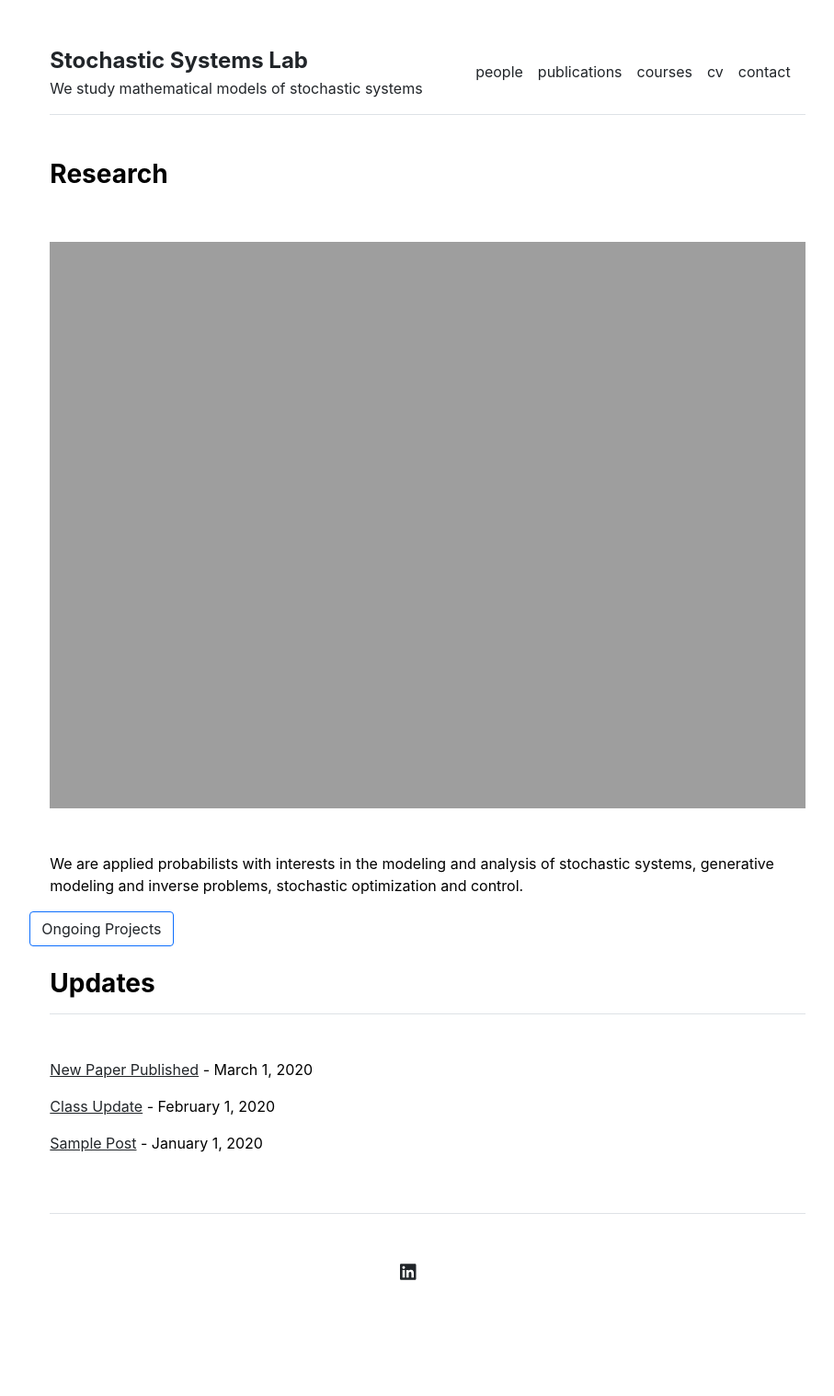
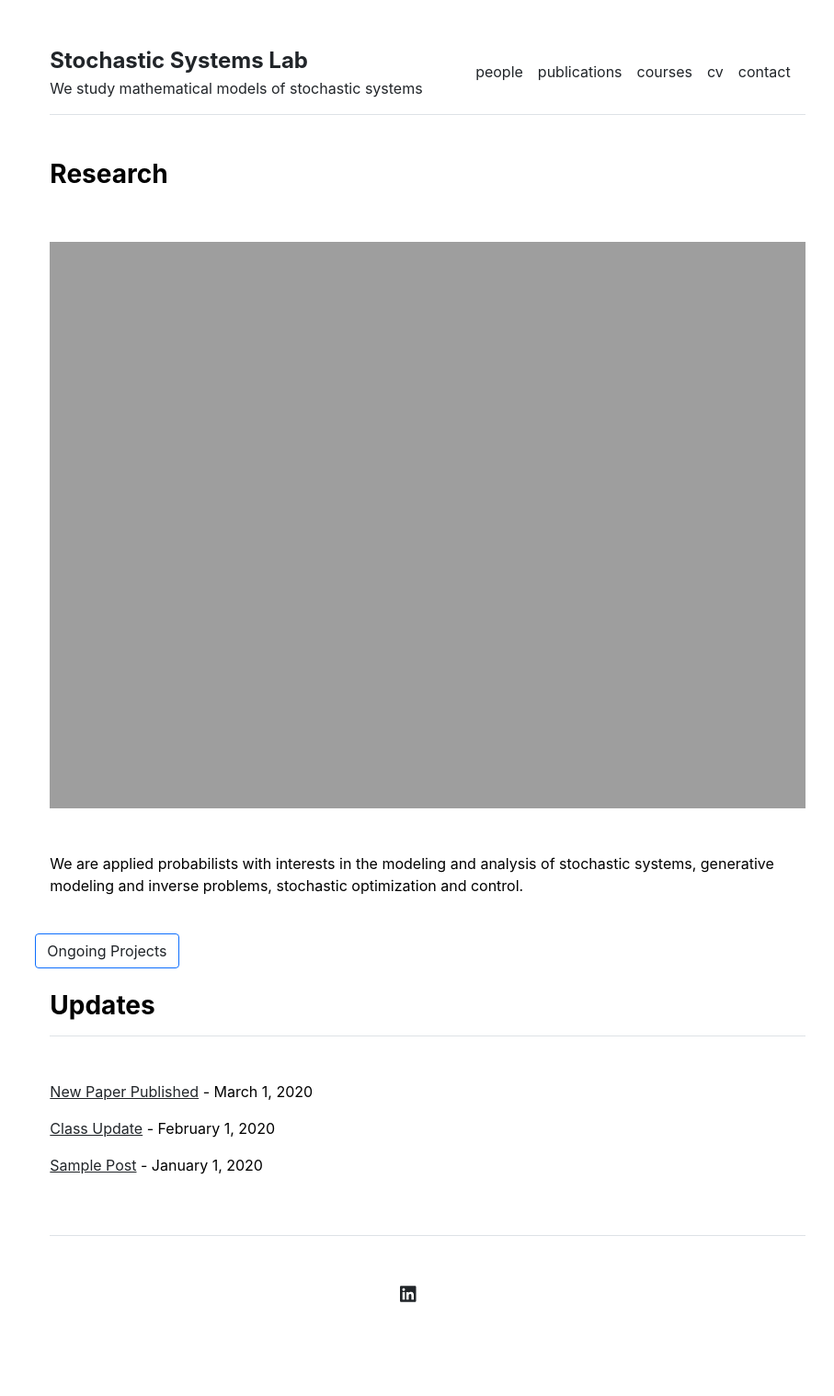
Before and after one commit to stochasticsystemslab/stochasticsystemslab.github.io, a Jekyll site: the page built from index.md, in a window 1280 px wide. Shown: the whole page at 92% size, without its empty margins (175-1082 px from the left). Built offline with Jekyll 4.4.1, drawn with Linux system fonts in a browser that asks for light colours; before the commit the page ends 1494 px from its top, so only the background shows below that.

Commit message:
Update home.html

```diff
--- a/_layouts/home.html
+++ b/_layouts/home.html
@@ -7,7 +7,7 @@ layout: default
     <img src="{{ site.github.url }}/assets/img/SSLOV.002.png" alt="Home" width="100%">
     <p class="mb-2">We are applied probabilists with interests in the modeling and analysis of stochastic systems, generative modeling and inverse problems, stochastic optimization and control. </p>
     <!-- Ongoing Projects Section -->
-    <div class="row g-1 mb-1">
+    <div class="row g-3 mb-1">
       <div class="col-md-12">
         <!-- <h3 class="fw-bold">Ongoing Projects</h3> -->
         <p><a class="btn btn-outline-primary" data-bs-toggle="collapse" href="#projectsCollapse" role="button" aria-expanded="false" aria-controls="projectsCollapse">
```
